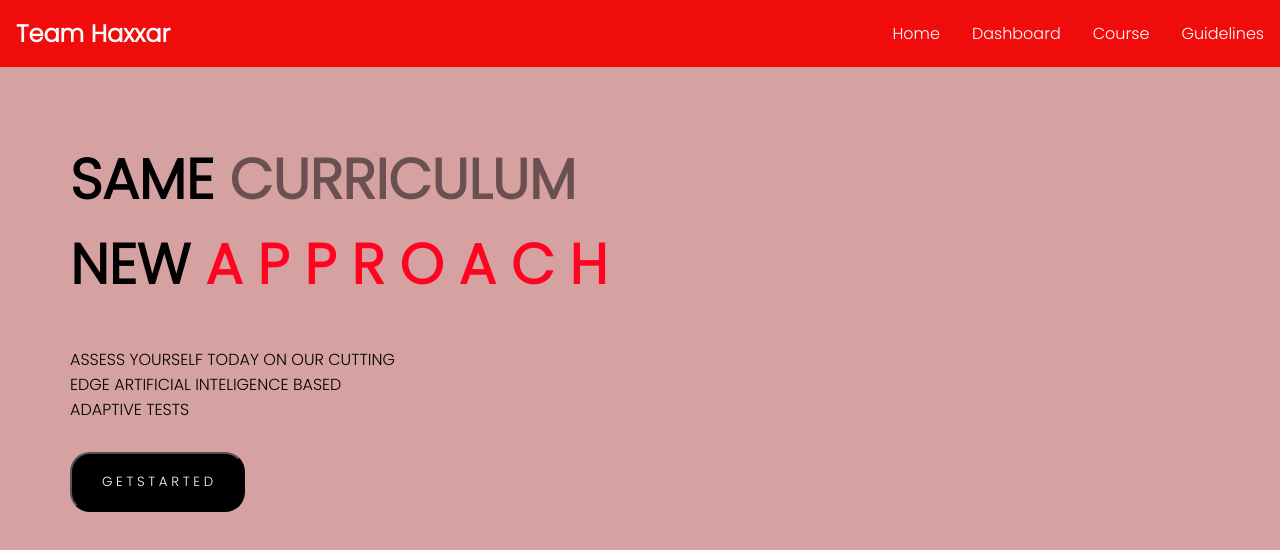
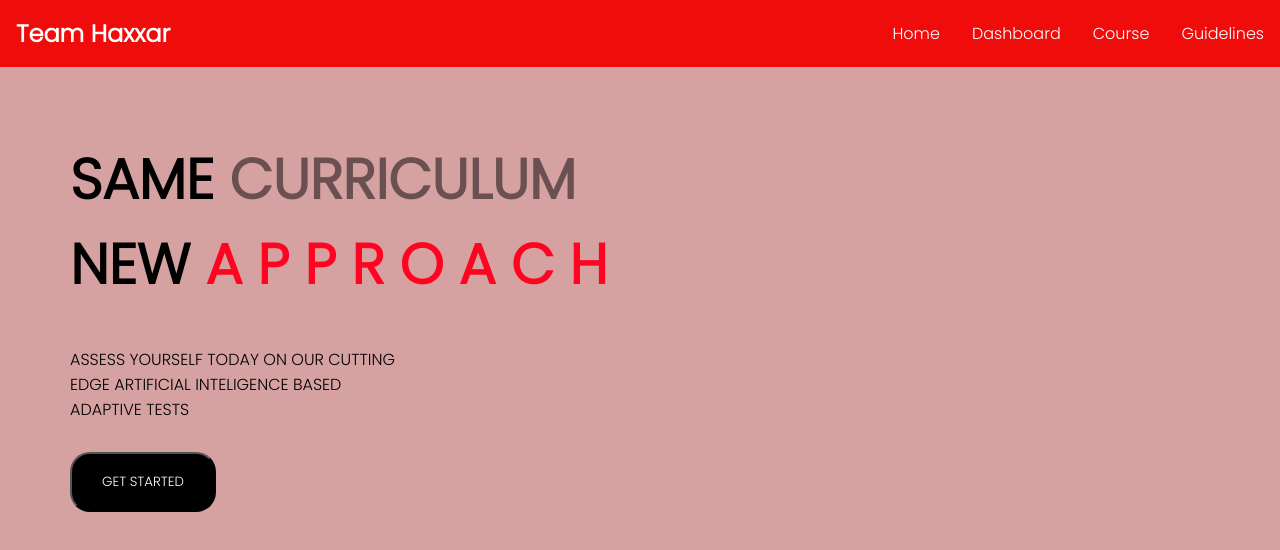
Before and after one commit to okkopaja/haxxar, a React (Create React App) app: page / in a window 1280 px wide. Shown: the top 550 px of the page. Built offline with nearby package versions, Linux system fonts and the light colour scheme.

Commit message:
Add files via upload

```diff
--- a/src/Component/pages/Home.jsx
+++ b/src/Component/pages/Home.jsx
@@ -18,7 +18,7 @@ export const Home =()=>{
             </p>
             </div>
             <div>
-                <button className="btn">G E T    S T A R T E D</button>
+                <button className="btn">GET  STARTED</button>
             </div>
             </div>
 
```
